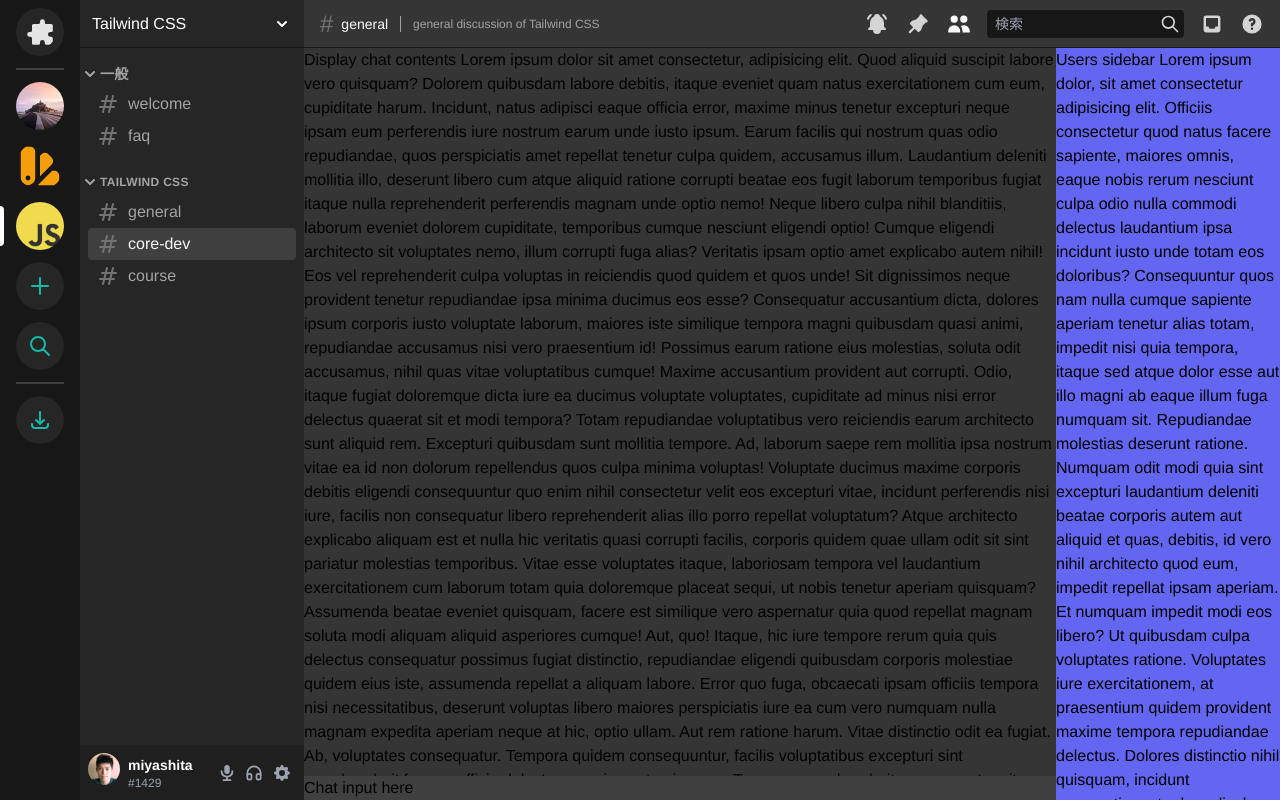
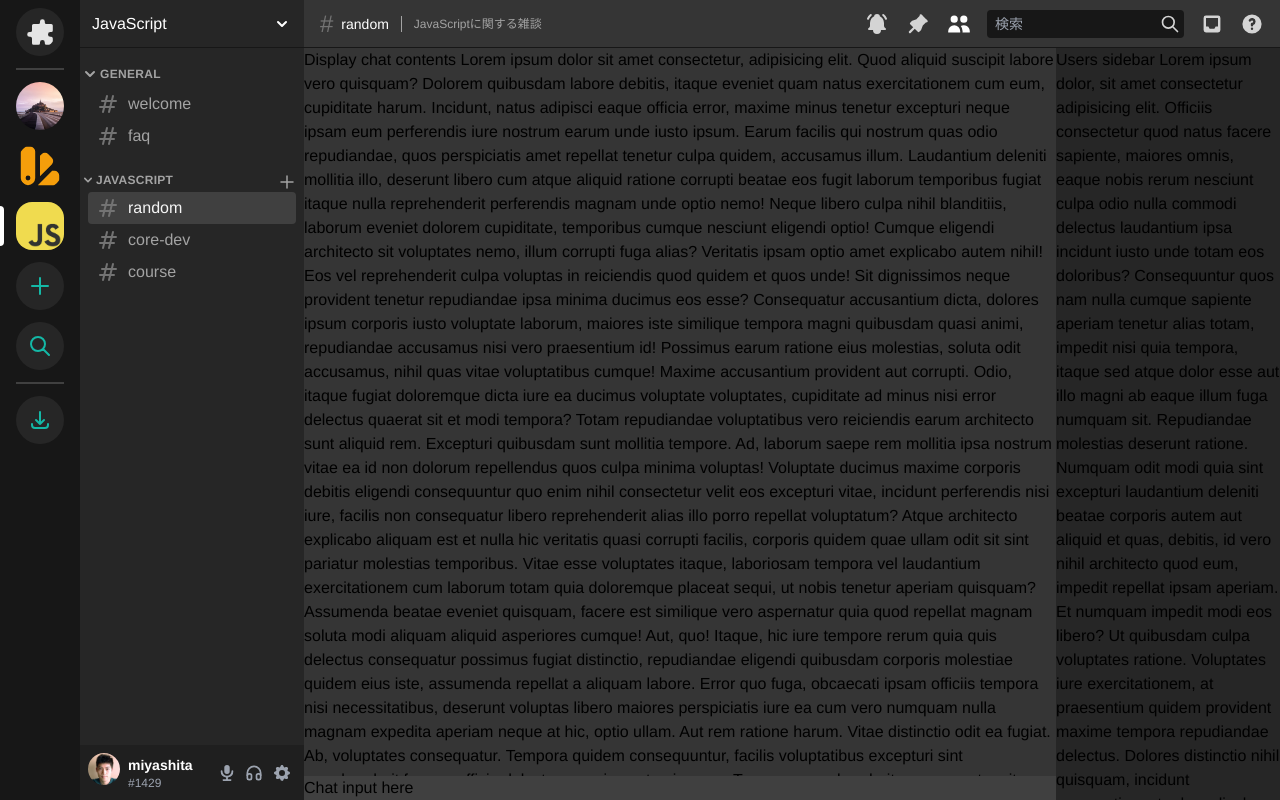
Before and after one commit to miya-start/next-chat, a Next.js app: page / in a window 1280 px wide. Built offline with nearby package versions, Linux system fonts and the light colour scheme.

Commit message:
Chore for showing on vercel

```diff
--- a/pages/index.tsx
+++ b/pages/index.tsx
@@ -30,7 +30,7 @@
   return (
     <div className="flex">
       <Head>
-        <title>メインページ</title>
+        <title>チャットサービスのモックアップ</title>
       </Head>
 
       <nav className="flex-none flex flex-col min-h-screen h-screen w-20 py-2 bg-trueGray-900">
@@ -71,9 +71,9 @@
                 aria-label="テストサーバー1"
               >
                 <Image
-                  className="rounded-full"
+                  className="rounded-full transform-gpu transition-all ease-linear group-hover:rounded-2xl"
                   src="/dan-asaki-wC_YNVgIRdA-unsplash.jpg"
-                  alt="laravel"
+                  alt="ホーム"
                   width={48}
                   height={48}
                 />
@@ -88,13 +88,13 @@
               </div>
               <a href="#" aria-label="テストサーバー2">
                 <ColorSwatchIcon
-                  className="mx-auto rounded-full text-yellow-500"
+                  className="mx-auto text-yellow-500 rounded-full transform-gpu transition-all ease-linear group-hover:rounded-2xl"
                   width={48}
                   height={48}
                 />
               </a>
             </li>
-            <li className="relative mt-3 cursor-pointer">
+            <li className="group relative mt-3 cursor-pointer">
               <div
                 className="absolute top-0 left-0 flex items-center w-2 h-12"
                 aria-hidden="true"
@@ -107,7 +107,7 @@
                 aria-label="テストサーバー3"
               >
                 <Image
-                  className="rounded-full"
+                  className="rounded-2xl"
                   src="/68747470733a2f2f7261772e6769746875622e636f6d2f766f6f646f6f74696b69676f642f6c6f676f2e6a732f6d61737465722f6a732e706e67.png"
                   alt="JavaScript"
                   width={48}
@@ -174,7 +174,7 @@
           aria-label="チャンネルのヘッダー"
         >
           <div className="flex-none flex justify-between items-center w-56 px-3 py-2 bg-trueGray-800 border-b border-trueGray-900">
-            <div>Tailwind CSS</div>
+            <div>JavaScript</div>
             <span>
               <ChevronDownIcon width={20} height={20} />
             </span>
@@ -182,15 +182,15 @@
           <div className="flex-1 flex justify-between items-center px-4 bg-trueGray-750 border-b border-trueGray-900">
             <div className="flex items-center">
               <div className="text-2xl text-trueGray-500">#</div>
-              <div className="ml-2 text-sm">general</div>
+              <div className="ml-2 text-sm">random</div>
               <div className="pl-3 ml-3 text-xs text-trueGray-400 border-l border-trueGray-400 ">
-                general discussion of Tailwind CSS
+                JavaScriptに関する雑談
               </div>
             </div>
             <div className="flex items-center text-trueGray-300">
               <button
                 className="ml-4"
-                aria-label={`チャンネル${'一般'}をミュートする`}
+                aria-label={`チャンネル${'random'}をミュートする`}
                 aria-pressed="false"
               >
                 <IconBellRinging fill="currentColor" size={24} />
@@ -240,8 +240,8 @@
               <div className="mt-4 mb-5">
                 <button className="group flex items-center w-full mb-1 text-trueGray-400 hover:text-trueGray-200">
                   <ChevronDownIcon width={20} height={20} />
-                  <h3 className="text-sm font-semibold tracking-wide uppercase">
-                    一般
+                  <h3 className="text-xs font-semibold tracking-wide uppercase">
+                    general
                   </h3>
                 </button>
                 <ul className="px-2">
@@ -275,13 +275,33 @@
               </div>
 
               <div className="mt-4 mb-5">
-                <button className="group flex items-center w-full mb-1 text-trueGray-400 hover:text-trueGray-200">
-                  <ChevronDownIcon width={20} height={20} />
-                  <h3 className="text-xs font-semibold tracking-wide uppercase">
-                    Tailwind CSS
-                  </h3>
-                </button>
+                <div className="group flex justify-between items-center pr-2 text-trueGray-400 cursor-pointer">
+                  <button className="group flex items-center w-full mb-1 group-hover:text-trueGray-200">
+                    <ChevronDownIcon width={16} height={16} />
+                    <h3 className="text-xs font-semibold tracking-wide uppercase">
+                      JavaScript
+                    </h3>
+                  </button>
+
+                  <button
+                    className="hover:text-trueGray-200"
+                    aria-label="チャンネルを作成"
+                  >
+                    <PlusIcon width={18} height={18} />
+                  </button>
+                </div>
                 <ul className="px-2">
+                  <li className="group px-2 py-1 text-trueGray-400 bg-trueGray-700 rounded">
+                    <a href="#" className="flex items-center">
+                      <HashtagIcon
+                        className="text-trueGray-500"
+                        width={24}
+                        height={24}
+                        aria-label="公開チャンネル"
+                      />
+                      <span className="ml-2 text-trueGray-100">random</span>
+                    </a>
+                  </li>
                   <li className="group px-2 py-1 text-trueGray-400 rounded hover:bg-trueGray-750">
                     <a href="#" className="flex items-center">
                       <HashtagIcon
@@ -291,21 +311,11 @@
                         aria-label="公開チャンネル"
                       />
                       <span className="ml-2 group-hover:text-trueGray-200">
-                        general
+                        core-dev
                       </span>
                     </a>
                   </li>
-                  <li className="group px-2 py-1 text-trueGray-400 bg-trueGray-700 rounded">
-                    <a href="#" className="flex items-center">
-                      <HashtagIcon
-                        className="text-trueGray-500"
-                        width={24}
-                        height={24}
-                        aria-label="公開チャンネル"
-                      />
-                      <span className="ml-2 text-trueGray-100">core-dev</span>
-                    </a>
-                  </li>
+
                   <li className="group px-2 py-1 text-trueGray-400 rounded hover:bg-trueGray-750">
                     <a href="#" className="flex items-center">
                       <HashtagIcon
@@ -378,7 +388,7 @@
           <div className="flex-1 flex justify-between">
             <main
               className="flex-1 bg-trueGray-750 flex flex-col justify-between"
-              aria-label="一般 (チャンネル)"
+              aria-label="random (チャンネル)"
             >
               <div className="overflow-y-auto">
                 Display chat contents Lorem ipsum dolor sit amet consectetur,
@@ -534,7 +544,7 @@
               <div className="bg-trueGray-700">Chat input here</div>
             </main>
 
-            <div className="bg-indigo-500 w-56 flex-none overflow-y-auto">
+            <div className="bg-trueGray-800 w-56 flex-none overflow-y-auto">
               Users sidebar Lorem ipsum dolor, sit amet consectetur adipisicing
               elit. Officiis consectetur quod natus facere sapiente, maiores
               omnis, eaque nobis rerum nesciunt culpa odio nulla commodi
```
